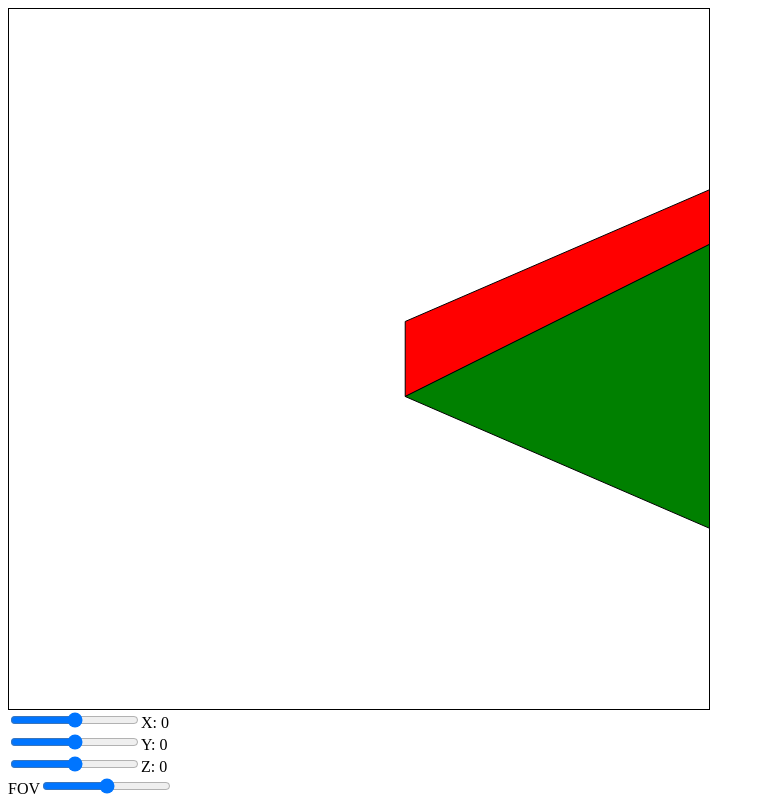
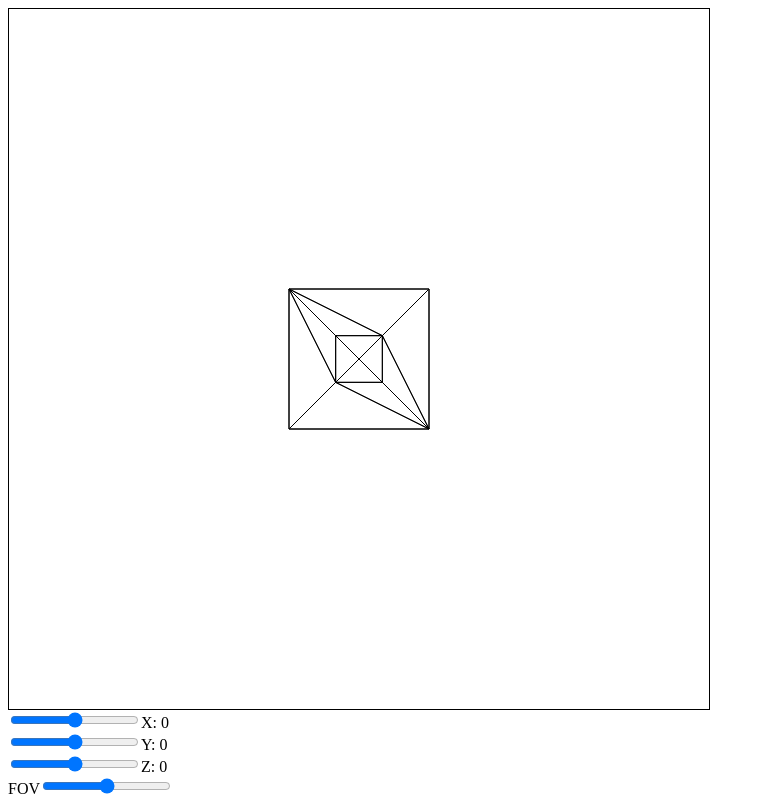
Before and after one commit to cleverdumb/3dRenderer, a plain HTML site: page index.html in a window 1280 px wide. Shown: the whole page, without its empty margins (0-765 px from the left). Drawn offline with Linux system fonts and the light colour scheme.

Commit message:
Model base approach

```diff
--- a/index.html
+++ b/index.html
@@ -21,7 +21,7 @@
             cvs.style.border = '1px solid black';
 
             let scrY = 20;
-            let fov = 125;
+            let fov = 45;
 
             let scrX = 200;
             let scrZ = 200;
@@ -29,6 +29,15 @@
             let c = ['red', 'green', 'blue', 'black', 'brown', 'purple', 'yellow', 'orange', 'cyan', 'pink']
 
             let dx = 0, dy = 50, dz = 0;
+
+            let cam = {
+                x: 0,
+                y: 0,
+                z: 0,
+                rx: 0,
+                ry: 0,
+                rz: 0
+            }
 
             document.getElementById('xSlide').oninput = ()=>{
                 dx = parseInt(document.getElementById('xSlide').value);
@@ -79,7 +88,7 @@
             }
 
             document.getElementById('fovSlide').oninput = ()=>{
-                fov = parseInt(document.getElementById('fovSlide').value);
+                // test.r[1] += 10
                 render();
             }
 
@@ -148,6 +157,10 @@
                 return v1[0]*v2[0] + v1[1]*v2[1] + v1[2]*v2[2];
             }
 
+            function dot4(v1, v2) {
+                return v1[0]*v2[0] + v1[1]*v2[1] + v1[2]*v2[2] + v1[3]*v2[3];
+            }
+
             function normalise(v) {
                 let mag = Math.hypot(v[0], v[1], v[2]);
                 return [v[0]/mag, v[1]/mag, v[2]/mag];
@@ -158,6 +171,16 @@
                     dotProduct([m[0][0], m[0][1], m[0][2]], v),
                     dotProduct([m[1][0], m[1][1], m[1][2]], v),
                     dotProduct([m[2][0], m[2][1], m[2][2]], v)
+                ]
+            }
+
+            function mv4(m, v) {
+                // console.log(m);
+                return [
+                    dot4([m[0][0], m[0][1], m[0][2], m[0][3]], v),
+                    dot4([m[1][0], m[1][1], m[1][2], m[1][3]], v),
+                    dot4([m[2][0], m[2][1], m[2][2], m[2][3]], v),
+                    dot4([m[3][0], m[3][1], m[3][2], m[3][3]], v)
                 ]
             }
 
@@ -185,6 +208,34 @@
                 }
             }
 
+            function rotate4(p, x, y, z) {
+                let a = x / 180 * Math.PI;
+                let b = y / 180 * Math.PI;
+                let c = z / 180 * Math.PI;
+                let t = mv4([
+                    [1, 0,           0,            0],
+                    [0, Math.cos(a), -Math.sin(a), 0],
+                    [0, Math.sin(a), Math.cos(a),  0],
+                    [0, 0,           0,            1]
+                ], p)
+
+                t = mv4([
+                    [Math.cos(b),  0, Math.sin(b), 0],
+                    [0,            1, 0,           0],
+                    [-Math.sin(b), 0, Math.cos(b), 0],
+                    [0,            0, 0,           1]
+                ], t)
+
+                t = mv4([
+                    [Math.cos(c), -Math.sin(c), 0, 0],
+                    [Math.sin(c), Math.cos(c),  0, 0],
+                    [0,           0,            1, 0],
+                    [0,           0,            0, 1]
+                ], t)
+
+                return t;
+            }
+
             function rotate(x, y, z) {
                 let ax = x / 180 * Math.PI;
                 let ay = y / 180 * Math.PI;
@@ -196,17 +247,125 @@
                 })
             }
 
-            let depths = tri.map(t=>{
-                let sum = 0;
-                t.forEach(p => {
-                    sum += Math.hypot(p[0], p[1], p[2]);
-                })
-                return [...t, sum/3];
-            })
+            function scale4(p, x, y, z) {
+                return mv4([
+                    [x, 0, 0, 0],
+                    [0, y, 0, 0],
+                    [0, 0, z, 0],
+                    [0, 0, 0, 1]
+                ], p)
+            }
 
-            depths.sort((a, b)=>{
-                return b[3]-a[3];
-            })
+            function trans4(p, x, y, z) {
+                console.log(x, y, z);
+                return mv4([
+                    [1, 0, 0, x],
+                    [0, 1, 0, y],
+                    [0, 0, 1, z],
+                    [0, 0, 0, 1]
+                ], p)
+            }
+
+            function proj4(p) {
+                return [p[0] * scrY / p[1] * cw / scrX + cw/2, ch/2 - p[2] * scrY / p[1] * ch / scrZ];
+            }
+
+            class Cuboid {
+                constructor(s, r, t) {
+                    this.s = s;
+                    this.r = r;
+                    this.t = t;
+                }
+                render() {
+                    let p = [
+                        [-1, -1, 1, 1],
+                        [1, -1, 1, 1],
+                        [1, -1, -1, 1],
+                        [-1, -1, -1, 1],
+                        [-1, 1, 1, 1],
+                        [1, 1, 1, 1],
+                        [1, 1, -1, 1],
+                        [-1, 1, -1, 1]
+                    ]
+                    let t = [
+                        // front 0123
+                        [p[1], p[0], p[3]],
+                        [p[3], p[2], p[1]],
+
+                        // left 0374
+                        [p[0], p[4], p[7]],
+                        [p[7], p[3], p[0]],
+
+                        // right 1562
+                        [p[5], p[1], p[2]],
+                        [p[2], p[6], p[5]],
+
+                        // back 4567
+                        [p[4], p[5], p[6]],
+                        [p[6], p[7], p[4]],
+
+                        // top 4510
+                        [p[5], p[4], p[0]],
+                        [p[0], p[1], p[5]],
+
+                        // bottom 7623
+                        [p[2], p[3], p[7]],
+                        [p[7], p[6], p[2]]
+                    ]
+
+                    // console.log(t);
+
+                    let world = t.map(x=>{
+                        return x.map(y=>scale4(y, this.s[0], this.s[1], this.s[2]));
+                    })
+                    // console.log(world);
+
+                    world = world.map(x=>{
+                        return x.map(y=>rotate4(y, this.r[0], this.r[1], this.r[2]));
+                    })
+
+                    // console.log(world);
+
+                    world = world.map(x=>{
+                        return x.map(y=>trans4(y, this.t[0], this.t[1], this.t[2]));
+                    })
+
+                    // console.log(world);
+
+                    let camera = world.map(x=>{
+                        return x.map(y=>trans4(y, -cam.x, -cam.y, -cam.z));
+                    }).map(x=>{
+                        return x.map(y=>rotate4(y, -cam.rx, -cam.ry, -cam.rz));
+                    })
+
+                    // console.log(camera);
+
+                    let proj = camera.map(x=>{
+                        return x.map(y=>proj4(y));
+                    })
+
+                    // console.log(proj);
+
+                    proj.forEach(x=>{
+                        let tri = [];
+                        x.forEach(y=>{
+                            tri.push([y[0], y[1]]);
+                        })
+                        console.log(tri);
+                        ctx.beginPath();
+                        ctx.strokeStyle = 'black';
+                        ctx.moveTo(tri[0][0], tri[0][1]);
+                        ctx.lineTo(tri[1][0], tri[1][1]);
+                        ctx.lineTo(tri[2][0], tri[2][1]);
+                        ctx.lineTo(tri[0][0], tri[0][1]);
+                        ctx.stroke();
+                        ctx.closePath();
+                    })
+                }
+            }
+
+            let test = new Cuboid([30, 30, 30], [0, 0, 0], [0, 60, 0]);
+            test.render();
 
             // console.log(depths);
 
@@ -228,20 +387,11 @@
                     let b = [t[2][0]-t[1][0], t[2][1]-t[1][1], t[2][2]-t[1][2]];
 
                     let cross = crossProduct(a, b);
-                    // let crossMag = Math.hypot(cross[0], cross[1], cross[2]);
-                    // console.log(crossMag);
-                    // cross[0] = cross[0] / crossMag;
-                    // cross[1] = cross[1] / crossMag;
-                    // cross[2] = cross[2] / crossMag;
                     cross = normalise(cross);
-                    // console.log(cross);
 
                     let ref = [-t[0][0], -t[0][1], -t[0][2]];
                     ref = normalise(ref);
 
-                    // console.log(ref);
-
-                    // console.log(dotProduct(ref, cross));
                     if (dotProduct(ref, cross) > 0) {
                         toRender.push(t);
                     }
@@ -250,19 +400,21 @@
                 // console.log(toRender);
                 toRender.forEach((t, ti)=>{
                     let proj = [];
-                    t.forEach((p, i)=>{
-                        if (i < 3) {
+                    // t.forEach((p, i)=>{
+                    //     if (i < 3) {
                             // console.log(p);
-                            console.log('-----------------------------------');
-                            console.log(p[0] * scrY / p[1]);
-                            console.log((scrX/2 + p[0] * scrY / p[1]) / scrX * cw);
-                            proj.push([(scrX/2 + p[0] * scrY / p[1]) / scrX * cw, ch - (scrZ/2 + p[2] * scrY / p[1]) / scrZ * ch])
+                            // console.log('-----------------------------------');
+                            // console.log(p[0] * scrY / p[1]);
+                            // console.log((scrX/2 + p[0] * scrY / p[1]) / scrX * cw);
+                            // proj.push([(scrX/2 + p[0] * scrY / p[1]) / scrX * cw, ch - (scrZ/2 + p[2] * scrY / p[1]) / scrZ * ch])
                             // proj.push([
                             //     (p[0]/p[1]/Math.tan(fov/180*Math.PI/2)+1) * cw/2,
                             //     (1 - p[2]/p[1]/Math.tan(fov/180*Math.PI/2)) * ch/2
                             // ])
-                        }
-                    })
+                    //     }
+                    // })
+
+
                     console.log(c[ti]);
                     console.log('^^^^^^^^^^^^^^^^^^^^^^^^')
                     // console.log(proj);
@@ -281,27 +433,42 @@
                 })
             }
 
-            render();
+            // render();
 
-            let rotated = 0;
+            // let rotated = 0;
 
-            rotate(0, 0, -60);
-            render();
+            // rotate(0, 0, -60);
+            // render();
 
             document.body.addEventListener('keydown', e=>{
 
                 if (e.key == 'a') {
-                    rotate(0, 0, 5);
-                    rotated += 5;
+                    cam.rz += 10;
                 }
                 else if (e.key == 'd') {
-                    rotate(0, 0, -5);
-                    rotated -= 5;
+                    cam.rz -= 10;
+                }
+                else if (e.key == 'w') {
+                    cam.y += 10;
+                }
+                else if (e.key == 's') {
+                    cam.y -= 10;
+                }
+                else if (e.key == 'q') {
+                    cam.x -= 10;
+                }
+                else if (e.key == 'e') {
+                    cam.x += 10;
+                }
+                else if (e.key == 'm') {
+                    test.s[0] += 10;
+                }
+                else if (e.key == 'n') {
+                    test.s[0] -= 10;
                 }
 
-                console.log(rotated);
-
-                render();
+                ctx.clearRect(0, 0, cw, ch);
+                test.render();
             })
         </script>
     </body>
```
